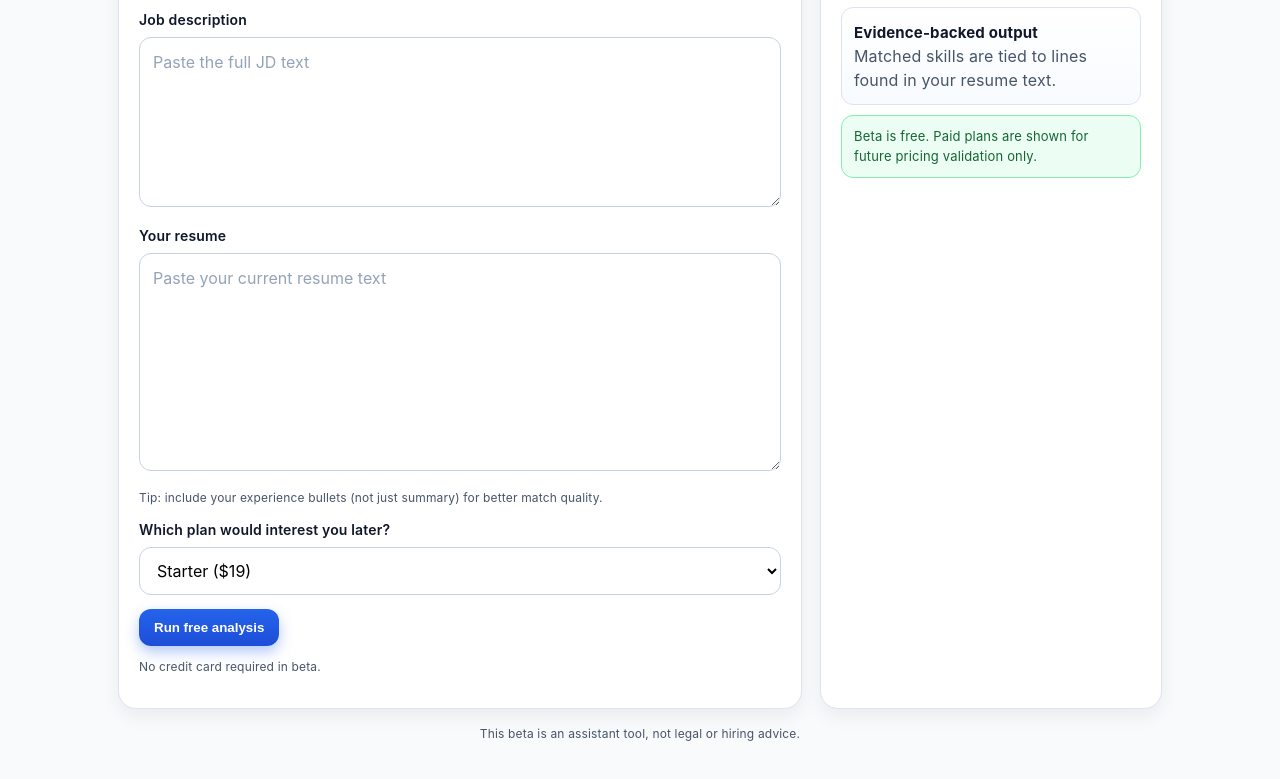
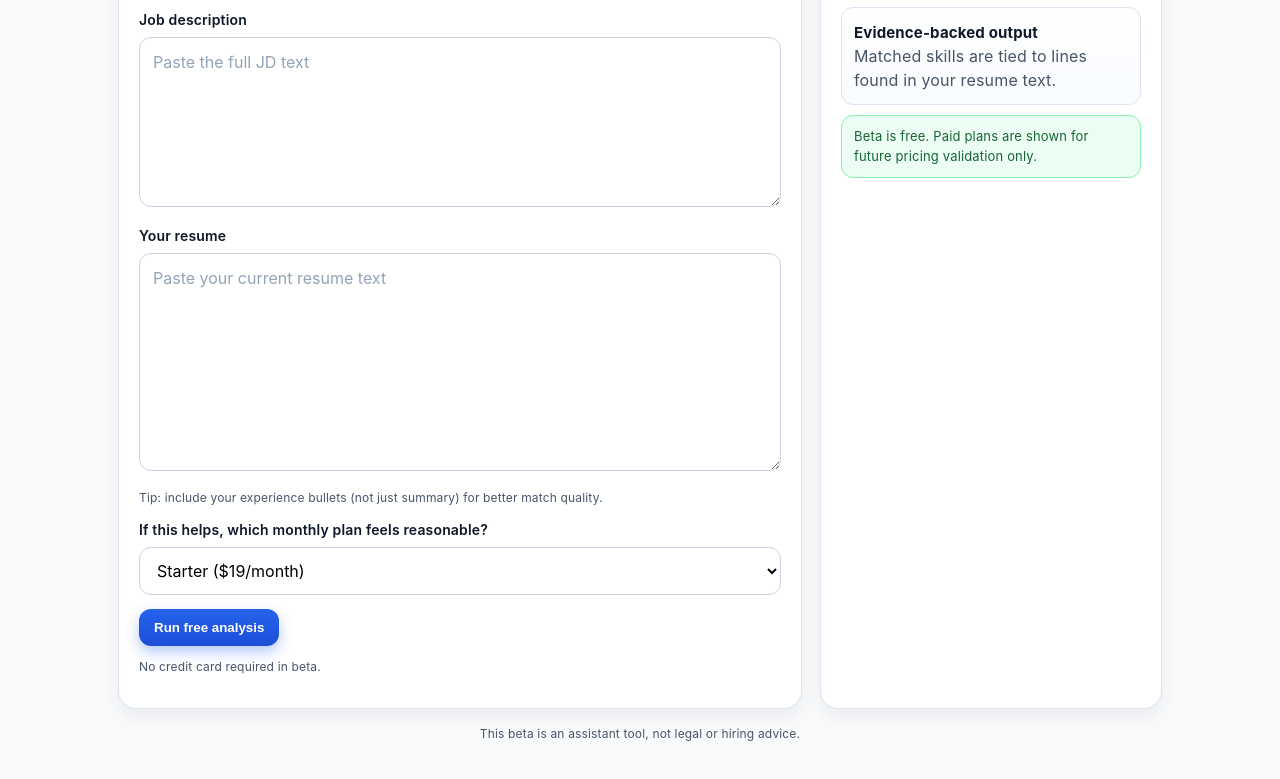
Before and after one commit to avolcoff/ats-resume-optimizer, a website: page index.html in a window 1280 px wide. Shown: the part 614-1393 px from the top of the page. Drawn offline with Linux system fonts and the light colour scheme.

Commit message:
Clarify pricing intent copy for end users

```diff
--- a/index.html
+++ b/index.html
@@ -143,11 +143,12 @@
           <textarea id="resume" name="resume_text" rows="8" required placeholder="Paste your current resume text"></textarea>
           <p class="small muted">Tip: include your experience bullets (not just summary) for better match quality.</p>
 
-          <label for="plan">Which plan would interest you later?</label>
+          <label for="plan">If this helps, which monthly plan feels reasonable?</label>
           <select id="plan" name="plan_interest">
-            <option>Starter ($19)</option>
-            <option>Pro ($39)</option>
-            <option>Max ($79)</option>
+            <option>Starter ($19/month)</option>
+            <option>Pro ($39/month)</option>
+            <option>Max ($79/month)</option>
+            <option>Not sure yet</option>
           </select>
 
           <div class="actions">
```
